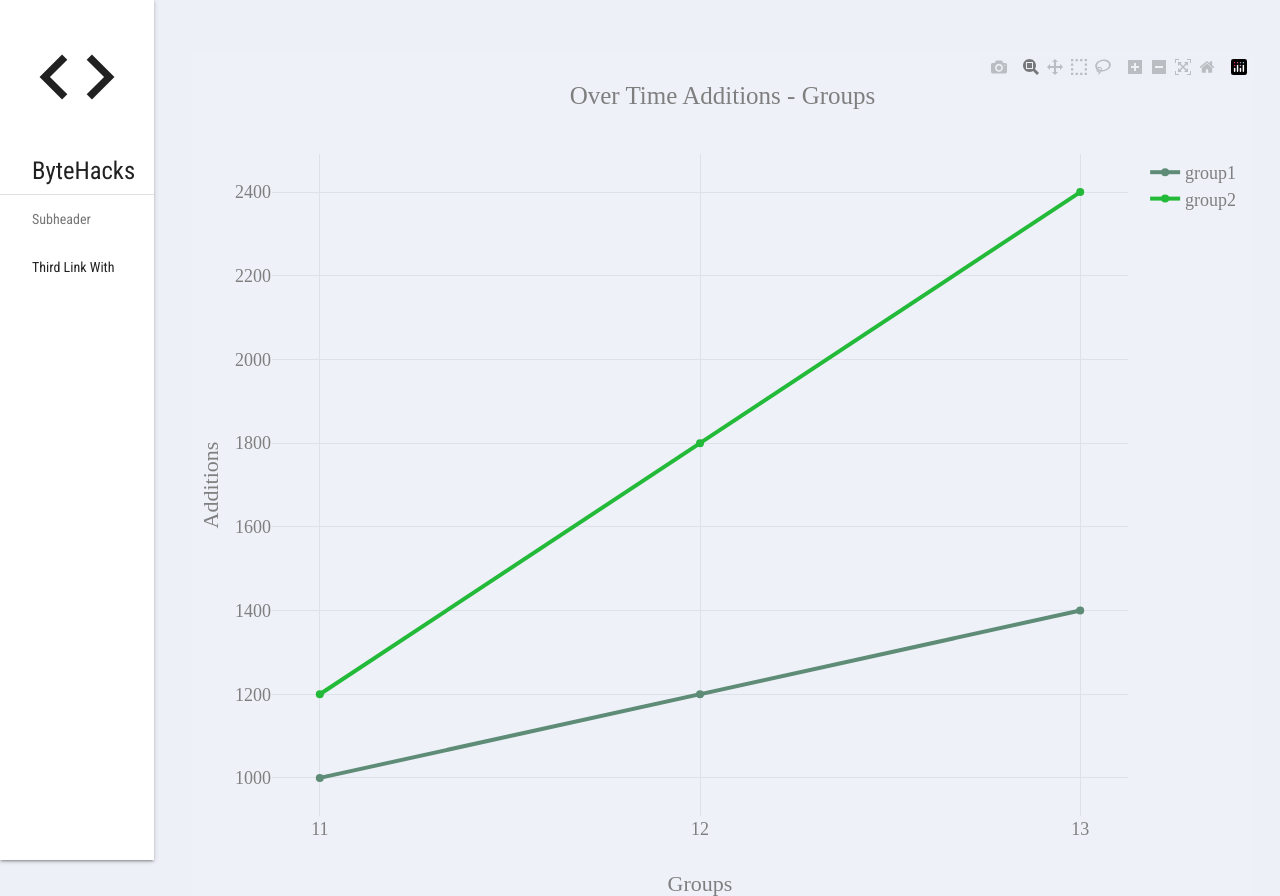
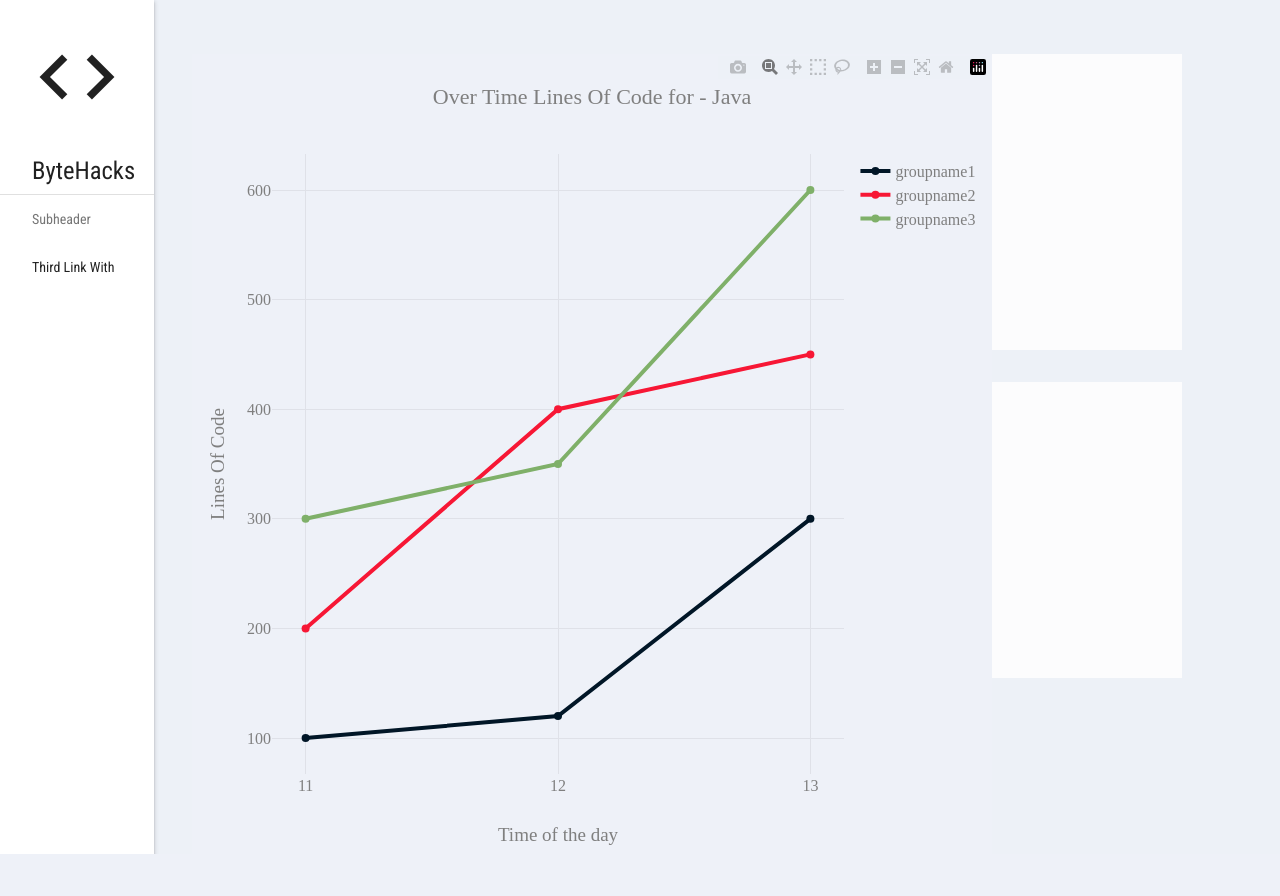
Before and after one commit to np-overflow/byte-visualization, a Flask app: template templates/index.html in a window 1280 px wide. After the commit the page ends 854 px from the top, so only its background shows below. Run offline with Flask 2, Linux system fonts and the light colour scheme; the template is opened without the code that fills it, so the values that code supplies are empty; some libraries are stand-ins or nearby versions.

Commit message:
new colorpalette

```diff
--- a/static/graphs.js
+++ b/static/graphs.js
@@ -23,7 +23,7 @@ const fadeOut = 3000
 // TODO : set the timer correctly on the day itself
 // 1000 - 1 seconds
 const startWaitTime = 1000 // 1 seconds
-const waitingTime = 5000 // 5 seconds
+const waitingTime = 2000 // 5 seconds
 
 // fairly useless thing
 const animationTime = 1000
@@ -31,20 +31,23 @@ const animationTime = 1000
 // const divWidth = 1248
 // const divHeight = 648
 
-const divWidth = 1061
-const divHeight = 842
+// const divWidth = 1061
+// const divHeight = 842
+
+const divWidth = 800
+const divHeight = 800
 
 // colours
 // default backgruond colours
 const bgColor = 'rgb(238, 241, 248)'
-// dont think the hex coluor will be needed but just here in case
+// dont think the hex color will be needed but just here in case
 const hexBgColor = 'EEF1F8'
 
 // fonts related stuff
 const fontFamily = 'Nunito'
+// const fontFamily = 'Mali'
 const fontColor = '#7f7f7f'
-const fontSize = 18
-// const fontFamily = 'Mali'
+const fontSize = 16
 
 // API PINGS
 function getAllOverTimeCumulative () {
@@ -221,27 +224,64 @@ function sortedArrayAsc (number, limit) {
   return sortedArray
 }
 
-function randomColours (amount) {
-  colourArray = []
+function colorPalette (amount) {
+  var colorArray = []
+
+  var colorPaletteArray = [
+    // #011627 - (1, 22, 39) - darkblue?
+    'rgb(' + String(1) + ',' + String(22) + ',' + String(39) + ')',
+    // #F71735 - (247, 23, 53) - brightred?
+    'rgb(' + String(247) + ',' + String(23) + ',' + String(53) + ')',
+    // #7FB069 - (127, 176, 105) - bright-green?
+    'rgb(' + String(127) + ',' + String(176) + ',' + String(105) + ')',
+    // #7D82B8 - (125, 130, 184) - somewhat light purple
+    'rgb(' + String(125) + ',' + String(130) + ',' + String(184) + ')',
+    // #2E4057 - (46, 64, 87) - navyblue?
+    'rgb(' + String(46) + ',' + String(64) + ',' + String(87) + ')',
+    // #DA4167 - (218, 65, 103) - somewhatpink/red?
+    'rgb(' + String(218) + ',' + String(65) + ',' + String(103) + ')',
+    // 55D6BE - (85, 214, 198) - teal?
+    'rgb(' + String(85) + ',' + String(214) + ',' + String(198) + ')',
+    // #582B11 - (88, 43, 17) - brown?
+    'rgb(' + String(88) + ',' + String(43) + ',' + String(17) + ')',
+    // #A1A3F - (161, 161, 63) - somewhat yellow?
+    'rgb(' + String(161) + ',' + String(161) + ',' + String(63) + ')',
+    // #2F195F - (47, 25, 25) - darkpurple?
+    'rgb(' + String(47) + ',' + String(25) + ',' + String(25) + ')',
+    // #9E2B25 - (158, 43, 37) - vermillion red or so
+    'rgb(' + String(158) + ',' + String(43) + ',' + String(37) + ')'
+  ]
+
+  if (amount < colorPaletteArray.length) {
+    // do something to colorArray
     for (var i = 0; i < amount; i++) {
+      colorArray[i] = colorPaletteArray[i]
+    }
+  } else {
+    // randomise the colors
+    for (var j = 0; j < amount; j++) {
       number1 = Math.floor((Math.random() * 255) + 1)
       number2 = Math.floor((Math.random() * 255) + 1)
       number3 = Math.floor((Math.random() * 255) + 1)
-    colourArray.push('rgb(' + number1 + ',' + number2 + ',' + number3 + ')')
+      colorArray.push('rgb(' + number1 + ',' + number2 + ',' + number3 + ')')
     }
-  return colourArray
+  }
+
+  console.log(colorArray)
+
+  return colorArray
 }
 
 // PLOTTING FUNCTIONS - PLOTTING  - SOFT-CODED
 
-function manipulateTotalAll () {
-  var title = 'Over Time Total Additions/Commits/Deletions'
+function manipulateTotalAddDel () {
+  var title = 'Over Time Total Additions/Deletions'
   var xAxisTitle = 'Time of the day'
   var yAxisTitle = 'Total'
   var dataArray = []
 
   myData = getAllOverTimeCumulative()
-  console.log('from manipulateTotalAll : ', myData)
+  console.log('from manipulateTotalAddDel : ', myData)
 
   timeData = myData['time_frame']
   timeDataInt = []
@@ -251,24 +291,73 @@ function manipulateTotalAll () {
     timeDataInt.push(parseInt(timeData[i]))
   }
 
-  groupKeys = Object.keys(myData['total'])
-  for (var j = 0; j < Object.keys(myData['total'][groupKeys[0]]).length; j++) {
-    eachVarObject = {}
+  var additionYValue = myData['total']['additions']
+  var deletionYValue = myData['total']['deletions']
 
-    yValues = myData['total'][groupKeys[j]]
-    console.log(yValues)
+  var colorArray = colorPalette(2)
 
-    eachVarObject['x'] = timeDataInt
-    eachVarObject['y'] = yValues
-    eachVarObject['type'] = 'lines+markers'
-    eachVarObject['name'] = String(groupKeys[j])
+  // array to store everything and push things in
+  dataArray = []
+  additionVarObject = {}
+  additionVarObject['x'] = timeDataInt
+  additionVarObject['y'] = additionYValue
+  additionVarObject['type'] = 'lines+markers'
+  // additionVarObject['name'] = String(groupKeys[j])
+  additionVarObject['name'] = 'Additions'
   // randomise the colours
-    eachVarObject['marker'] = { color: String(randomColours(1)), size: 8 }
+  additionVarObject['marker'] = { color: String(colorArray[1]), size: 8 }
+  // additionVarObject['marker'] = { color: String(colorPalette(1)), size: 8 }
   // make the line thicker
-    eachVarObject['line'] = { 'width': 4 }
+  additionVarObject['line'] = { 'width': 4 }
 
-    dataArray.push(eachVarObject)
+  deletionVarObject = {}
+  deletionVarObject['x'] = timeDataInt
+  deletionVarObject['y'] = deletionYValue
+  deletionVarObject['type'] = 'lines+markers'
+  // deletionVarObject['name'] = String(groupKeys[j])
+  deletionVarObject['name'] = 'Deletions'
+  // randomise the colours
+  deletionVarObject['marker'] = { color: String(colorArray[2]), size: 8 }
+  // deletionVarObject['marker'] = { color: String(colorPalette(1)), size: 8 }
+  // make the line thicker
+  deletionVarObject['line'] = { 'width': 4 }
+
+  dataArray.push(additionVarObject)
+  dataArray.push(deletionVarObject)
+
+  flexibleTotalAll(title, xAxisTitle, yAxisTitle, dataArray)
 }
+
+function manipulateTotalCommits () {
+  var title = 'Over Time Total Commits'
+  var xAxisTitle = 'Time of the day'
+  var yAxisTitle = 'Total'
+  var dataArray = []
+
+  myData = getAllOverTimeCumulative()
+  console.log('from manipulateTotalCommits : ', myData)
+
+  timeData = myData['time_frame']
+  timeDataInt = []
+
+  // make all my timeData into an Int
+  for (var i = 0; i < timeData.length; i++) {
+    timeDataInt.push(parseInt(timeData[i]))
+  }
+
+  yValues = myData['total']['commits']
+
+  commitVarObject = {}
+  commitVarObject['x'] = timeDataInt
+  commitVarObject['y'] = yValues
+  commitVarObject['type'] = 'lines+markers'
+  // commitVarObject['name'] = String(groupKeys[j])
+  commitVarObject['name'] = 'Commits'
+  // randomise the colours
+  commitVarObject['marker'] = { color: String(colorPalette(1)), size: 8 }
+  // make the line thicker
+  commitVarObject['line'] = { 'width': 4 }
+  dataArray.push(commitVarObject)
 
   flexibleTotalAll(title, xAxisTitle, yAxisTitle, dataArray)
 }
@@ -285,6 +374,7 @@ function flexibleTotalAll (titleInput, xInput, yInput, graphData) {
     hovermode: 'none',
     paper_bgcolor: bgColor,
     plot_bgcolor: bgColor,
+    showlegend: true,
     xaxis: {
       title: xInput,
       autotick: false
@@ -296,7 +386,7 @@ function flexibleTotalAll (titleInput, xInput, yInput, graphData) {
     font: {
       family: fontFamily,
       size: fontSize,
-      color: '#7f7f7f'
+      color: fontColor
     }
   }
 
@@ -327,6 +417,8 @@ function manipulateOverTimeGroupsCommits () {
     timeDataInt.push(parseInt(timeData[i]))
   }
 
+  var colorArray = colorPalette(Object.keys(myData['groups']['commits']).length)
+
   groupKeys = Object.keys(myData['groups']['commits'])
   for (var j = 0; j < Object.keys(myData['groups']['commits']).length; j++) {
     eachVarObject = {}
@@ -339,7 +431,8 @@ function manipulateOverTimeGroupsCommits () {
     eachVarObject['type'] = 'lines+markers'
     eachVarObject['name'] = String(groupKeys[j])
     // randomise the colours
-    eachVarObject['marker'] = { color: String(randomColours(1)), size: 8 }
+    eachVarObject['marker'] = { color: String(colorArray[j]), size: 8 }
+    // eachVarObject['marker'] = { color: String(colorPalette(1)), size: 8 }
     // make the line thicker
     eachVarObject['line'] = { 'width': 4 }
 
@@ -366,6 +459,7 @@ function manipulateOverTimeGroupsAdditions () {
     timeDataInt.push(parseInt(timeData[i]))
   }
 
+  var colorArray = colorPalette(Object.keys(myData['groups']['additions']).length)
   groupKeys = Object.keys(myData['groups']['additions'])
   for (var j = 0; j < Object.keys(myData['groups']['additions']).length; j++) {
     eachVarObject = {}
@@ -378,7 +472,8 @@ function manipulateOverTimeGroupsAdditions () {
     eachVarObject['type'] = 'lines+markers'
     eachVarObject['name'] = String(groupKeys[j])
     // randomise the colours
-    eachVarObject['marker'] = { color: String(randomColours(1)), size: 8 }
+    eachVarObject['marker'] = { color: String(colorArray[j]), size: 8 }
+    // eachVarObject['marker'] = { color: String(colorPalette(1)), size: 8 }
     // make the line thicker
     eachVarObject['line'] = { 'width': 4 }
 
@@ -405,6 +500,7 @@ function manipulateOverTimeGroupsDeletions () {
     timeDataInt.push(parseInt(timeData[i]))
   }
 
+  var colorArray = colorPalette(Object.keys(myData['groups']['deletions']).length)
   groupKeys = Object.keys(myData['groups']['deletions'])
   for (var j = 0; j < Object.keys(myData['groups']['deletions']).length; j++) {
     eachVarObject = {}
@@ -417,7 +513,8 @@ function manipulateOverTimeGroupsDeletions () {
     eachVarObject['type'] = 'lines+markers'
     eachVarObject['name'] = String(groupKeys[j])
     // randomise the colours
-    eachVarObject['marker'] = { color: String(randomColours(1)), size: 8 }
+    eachVarObject['marker'] = { color: String(colorArray[j]), size: 8 }
+    // eachVarObject['marker'] = { color: String(colorPalette(1)), size: 8 }
     // make the line thicker
     eachVarObject['line'] = { 'width': 4 }
 
@@ -478,6 +575,7 @@ function manipulateOverTimeMultiCommits () {
     timeDataInt.push(parseInt(timeData[i]))
   }
 
+  var colorArray = colorPalette(Object.keys(myData['users']['commits']).length)
   userKeys = Object.keys(myData['users']['commits'])
   for (var j = 0; j < Object.keys(myData['users']['commits']).length; j++) {
     eachVarObject = {}
@@ -490,7 +588,8 @@ function manipulateOverTimeMultiCommits () {
     eachVarObject['type'] = 'lines+markers'
     eachVarObject['name'] = String(userKeys[j])
     // randomise the colours
-    eachVarObject['marker'] = { color: String(randomColours(1)), size: 8 }
+    eachVarObject['marker'] = { color: String(colorArray[j]), size: 8 }
+    // eachVarObject['marker'] = { color: String(colorPalette(1)), size: 8 }
     // make the line thicker
     eachVarObject['line'] = { 'width': 4 }
 
@@ -517,6 +616,7 @@ function manipulateOverTimeMultiAdditions () {
     timeDataInt.push(parseInt(timeData[i]))
   }
 
+  var colorArray = colorPalette(Object.keys(myData['users']['additions']).length)
   userKeys = Object.keys(myData['users']['additions'])
   for (var j = 0; j < Object.keys(myData['users']['additions']).length; j++) {
     eachVarObject = {}
@@ -529,7 +629,8 @@ function manipulateOverTimeMultiAdditions () {
     eachVarObject['type'] = 'lines+markers'
     eachVarObject['name'] = String(userKeys[j])
     // randomise the colours
-    eachVarObject['marker'] = { color: String(randomColours(1)), size: 8 }
+    eachVarObject['marker'] = { color: String(colorArray[j]), size: 8 }
+    // eachVarObject['marker'] = { color: String(colorPalette(1)), size: 8 }
     // make the line thicker
     eachVarObject['line'] = { 'width': 4 }
 
@@ -556,6 +657,7 @@ function manipulateOverTimeMultiDeletions () {
     timeDataInt.push(parseInt(timeData[i]))
   }
 
+  var colorArray = colorPalette(Object.keys(myData['users']['deletions']).length)
   userKeys = Object.keys(myData['users']['deletions'])
   for (var j = 0; j < Object.keys(myData['users']['deletions']).length; j++) {
     eachVarObject = {}
@@ -568,7 +670,8 @@ function manipulateOverTimeMultiDeletions () {
     eachVarObject['type'] = 'lines+markers'
     eachVarObject['name'] = String(userKeys[j])
     // randomise the colours
-    eachVarObject['marker'] = { color: String(randomColours(1)), size: 8 }
+    eachVarObject['marker'] = { color: String(colorArray[j]), size: 8 }
+    // eachVarObject['marker'] = { color: String(colorPalette(1), size: 8 }
     // make the line thicker
     eachVarObject['line'] = { 'width': 4 }
 
@@ -636,7 +739,7 @@ function manipulateTotalAllDifference () {
   // hardcoded the data in so theres no actual name
   commitsObject['name'] = 'Commits'
   // randomise the colours
-  commitsObject['marker'] = { color: String(randomColours(1)), size: 8 }
+  commitsObject['marker'] = { color: String(colorPalette(1)), size: 8 }
   // make the line thicker
   commitsObject['line'] = { 'width': 4 }
   dataArray.push(commitsObject)
@@ -650,7 +753,7 @@ function manipulateTotalAllDifference () {
   // hardcoded the data in so theres no actual name
   additionsObject['name'] = 'Additions'
   // randomise the colours
-  additionsObject['marker'] = { color: String(randomColours(1)), size: 8 }
+  additionsObject['marker'] = { color: String(colorPalette(1)), size: 8 }
   // make the line thicker
   additionsObject['line'] = { 'width': 4 }
   dataArray.push(additionsObject)
@@ -664,7 +767,7 @@ function manipulateTotalAllDifference () {
   // hardcoded the data in so theres no actual name
   deletionsObject['name'] = 'Deletions'
   // randomise the colours
-  deletionsObject['marker'] = { color: String(randomColours(1)), size: 8 }
+  deletionsObject['marker'] = { color: String(colorPalette(1)), size: 8 }
   // make the line thicker
   deletionsObject['line'] = { 'width': 4 }
   dataArray.push(deletionsObject)
@@ -720,6 +823,7 @@ function manipulateOverTimeGroupsCommitsDifference () {
     timeDataInt.push(parseInt(timeData[i]))
   }
 
+  var colorArray = colorPalette(Object.keys(myData['commits']).length)
   groupKeys = Object.keys(myData['commits'])
   for (var j = 0; j < Object.keys(myData['commits']).length; j++) {
     eachVarObject = {}
@@ -732,7 +836,8 @@ function manipulateOverTimeGroupsCommitsDifference () {
     eachVarObject['type'] = 'lines+markers'
     eachVarObject['name'] = String(groupKeys[j])
     // randomise the colours
-    eachVarObject['marker'] = { color: String(randomColours(1)), size: 8 }
+    eachVarObject['marker'] = { color: String(colorArray[j]), size: 8 }
+    // eachVarObject['marker'] = { color: String(colorPalette(1)), size: 8 }
     // make the line thicker
     eachVarObject['line'] = { 'width': 4 }
 
@@ -759,6 +864,7 @@ function manipulateOverTimeGroupsAdditionsDifference () {
     timeDataInt.push(parseInt(timeData[i]))
   }
 
+  var colorArray = colorPalette(Object.keys(myData['additions']).length)
   groupKeys = Object.keys(myData['additions'])
   for (var j = 0; j < Object.keys(myData['additions']).length; j++) {
     eachVarObject = {}
@@ -771,7 +877,8 @@ function manipulateOverTimeGroupsAdditionsDifference () {
     eachVarObject['type'] = 'lines+markers'
     eachVarObject['name'] = String(groupKeys[j])
     // randomise the colours
-    eachVarObject['marker'] = { color: String(randomColours(1)), size: 8 }
+    eachVarObject['marker'] = { color: String(colorArray[j]), size: 8 }
+    // eachVarObject['marker'] = { color: String(colorPalette(1)), size: 8 }
     // make the line thicker
     eachVarObject['line'] = { 'width': 4 }
 
@@ -798,6 +905,7 @@ function manipulateOverTimeGroupsDeletionsDifference () {
     timeDataInt.push(parseInt(timeData[i]))
   }
 
+  var colorArray = colorPalette(Object.keys(myData['deletions']).length)
   groupKeys = Object.keys(myData['deletions'])
   for (var j = 0; j < Object.keys(myData['deletions']).length; j++) {
     eachVarObject = {}
@@ -810,7 +918,8 @@ function manipulateOverTimeGroupsDeletionsDifference () {
     eachVarObject['type'] = 'lines+markers'
     eachVarObject['name'] = String(groupKeys[j])
     // randomise the colours
-    eachVarObject['marker'] = { color: String(randomColours(1)), size: 8 }
+    eachVarObject['marker'] = { color: String(colorArray[j]), size: 8 }
+    // eachVarObject['marker'] = { color: String(colorPalette(1)), size: 8 }
     // make the line thicker
     eachVarObject['line'] = { 'width': 4 }
 
@@ -868,6 +977,7 @@ function manipulateOverTimeMultiCommitsDifference () {
     timeDataInt.push(parseInt(timeData[i]))
   }
 
+  var colorArray = colorPalette(Object.keys(myData['commits']).length)
   groupKeys = Object.keys(myData['commits'])
   for (var j = 0; j < Object.keys(myData['commits']).length; j++) {
     eachVarObject = {}
@@ -880,7 +990,8 @@ function manipulateOverTimeMultiCommitsDifference () {
     eachVarObject['type'] = 'lines+markers'
     eachVarObject['name'] = String(groupKeys[j])
     // randomise the colours
-    eachVarObject['marker'] = { color: String(randomColours(1)), size: 8 }
+    eachVarObject['marker'] = { color: String(colorArray[j]), size: 8 }
+    // eachVarObject['marker'] = { color: String(colorPalette(1)), size: 8 }
     // make the line thicker
     eachVarObject['line'] = { 'width': 4 }
 
@@ -907,6 +1018,7 @@ function manipulateOverTimeMultiAdditionsDifference () {
     timeDataInt.push(parseInt(timeData[i]))
   }
 
+  var colorArray = colorPalette(Object.keys(myData['additions']).length)
   groupKeys = Object.keys(myData['additions'])
   for (var j = 0; j < Object.keys(myData['additions']).length; j++) {
     eachVarObject = {}
@@ -919,7 +1031,8 @@ function manipulateOverTimeMultiAdditionsDifference () {
     eachVarObject['type'] = 'lines+markers'
     eachVarObject['name'] = String(groupKeys[j])
     // randomise the colours
-    eachVarObject['marker'] = { color: String(randomColours(1)), size: 8 }
+    eachVarObject['marker'] = { color: String(colorArray[j]), size: 8 }
+    // eachVarObject['marker'] = { color: String(colorPalette(1)), size: 8 }
     // make the line thicker
     eachVarObject['line'] = { 'width': 4 }
 
@@ -946,6 +1059,7 @@ function manipulateOverTimeMultiDeletionsDifference () {
     timeDataInt.push(parseInt(timeData[i]))
   }
 
+  var colorArray = colorPalette(Object.keys(myData['additions']).length)
   groupKeys = Object.keys(myData['deletions'])
   for (var j = 0; j < Object.keys(myData['deletions']).length; j++) {
     eachVarObject = {}
@@ -958,7 +1072,8 @@ function manipulateOverTimeMultiDeletionsDifference () {
     eachVarObject['type'] = 'lines+markers'
     eachVarObject['name'] = String(groupKeys[j])
     // randomise the colours
-    eachVarObject['marker'] = { color: String(randomColours(1)), size: 8 }
+    eachVarObject['marker'] = { color: String(colorArray[j]), size: 8 }
+    // eachVarObject['marker'] = { color: String(colorPalette(1)), size: 8 }
     // make the line thicker
     eachVarObject['line'] = { 'width': 4 }
 
@@ -1011,7 +1126,7 @@ function manipulateAllMultiLanguageIterGroups () {
       myData = getLangMultiOvertime()
 
       // add functions here
-      console.log('hello from manipulateallMultiLanguageIterGroupsRewrite')
+      console.log('hello from manipulateallMultiLanguageIterGroups', myData)
       // call my graphs here and let loop do the function delay
       var title = 'Over Time Lines Of Code for - ' + lang[x]
       var xAxisTitle = 'Time of the day'
@@ -1029,11 +1144,14 @@ function manipulateAllMultiLanguageIterGroups () {
 
       // find the amount of groups for this specific language
       var amountOfGroupsForLang = Object.keys(myData['groups'][lang[x]]['code']).length
-      console.log('amountOfGroupsForLang', amountOfGroupsForLang)
 
+      // console.log('pure amountOfGRoupsForLang - keys', myData['groups'][lang[x]]['code'])
+      // console.log('amountOfGroupsForLang', amountOfGroupsForLang)
+      // console.log('test', myData['groups']['Java']['code'])
+
+      var colorArray = colorPalette(amountOfGroupsForLang)
       // get all my group names
       groupNames = Object.keys(myData['groups'][lang[x]]['code'])
-
       for (var k = 0; k < amountOfGroupsForLang; k++) {
         var eachVarObject = {}
         // get my y values for each specific group
@@ -1046,7 +1164,8 @@ function manipulateAllMultiLanguageIterGroups () {
         // change the name for eveyr single group
         eachVarObject['name'] = Object.keys(myData['groups'][lang[x]]['code'])[k]
         // randomise the colours
-        eachVarObject['marker'] = { color: String(randomColours(1)), size: 8 }
+        eachVarObject['marker'] = { color: String(colorArray[k]), size: 8 }
+        // eachVarObject['marker'] = { color: String(colorPalette(1)), size: 8 }
         // make the line thicker
         eachVarObject['line'] = { 'width': 4 }
 
@@ -1070,30 +1189,6 @@ function manipulateAllMultiLanguageIterGroups () {
 }
 
 // show every language and the groups using it
-function manipulateAllMultiLangageIterGroupsOld () {
-  myData = getLangMultiOverTime()
-  console.log('from manipulateAllMultiLanguageIterGroups ', myData)
-
-  // get all the languages that are being used by all the groups
-  languageArray = Object.keys(myData['groups'])
-  languageArrayLength = Object.keys(myData['groups']).length
-
-  // for every language
-  for (var i = 0; i < languageArrayLength; i++) {
-    // time data
-    timeData = myData['time_frame']
-    timeDataInt = []
-    // make all my timeData into an Int
-    for (var j = 0; j < timeData.length; j++) {
-      timeDataInt.push(parseInt(timeData[j]))
-    }
-
-    // get all the group names
-    groupNames = Object.keys(myData['groups']['code'])
-    // get the 'code' for every group
-  }
-}
-
 // have to use this cause dont know amount of languages being used
 function manipulateAllMultiLanguageTotal () {
   // only displaying code right now
@@ -1120,6 +1215,7 @@ function manipulateAllMultiLanguageTotal () {
       timeDataInt.push(parseInt(timeData[j]))
     }
 
+    var colorArray = colorPalette(amountOfLang)
     for (var k = 0; k < amountOfLang; k++) {
       eachVarObject = {}
 
@@ -1132,7 +1228,8 @@ function manipulateAllMultiLanguageTotal () {
       eachVarObject['type'] = 'lines+markers'
       eachVarObject['name'] = String(loopedLanguage)
       // randomise the colours
-      eachVarObject['marker'] = { color: String(randomColours(1)), size: 8 }
+      eachVarObject['marker'] = { color: String(colorArray[k]), size: 8 }
+      // eachVarObject['marker'] = { color: String(colorPalette(1)), size: 8 }
       // make the line thicker
       eachVarObject['line'] = { 'width': 4 }
 
@@ -1170,7 +1267,7 @@ function flexibleOverTimeMultiLang (titleInput, xInput, yInput, graphData) {
     font: {
       family: fontFamily,
       size: fontSize,
-      color: '#7f7f7f'
+      color: fontColor
     }
   }
 
@@ -1184,23 +1281,21 @@ function callMainLoop () {
   var i = 0
 
   var functionArray = [
-    function () { manipulateOverTimeGroupsCommits() },
-    function () { manipulateOverTimeGroupsAdditions() },
-    function () { manipulateOverTimeGroupsDeletions() },
-    function () { manipulateOverTimeMultiCommits() },
-    function () { manipulateOverTimeMultiAdditions() },
-    function () { manipulateOverTimeMultiDeletions() },
-    function () { manipulateTotalAll() },
-    function () { manipulateTotalAllDifference() },
-    function () { manipulateOverTimeGroupsCommitsDifference() },
-    function () { manipulateOverTimeGroupsAdditionsDifference() },
-    function () { manipulateOverTimeGroupsDeletionsDifference() },
-    function () { manipulateOverTimeMultiCommitsDifference() },
-    function () { manipulateOverTimeMultiAdditionsDifference() },
-    function () { manipulateOverTimeMultiDeletionsDifference() },
-    // TODO : manipulateViews & manipulateUniqueViews
-    function () { manipulateViews() },
-    function () { manipulateUniqueViews() },
+    // function () { manipulateOverTimeGroupsCommits() },
+    // function () { manipulateOverTimeGroupsAdditions() },
+    // function () { manipulateOverTimeGroupsDeletions() },
+    // function () { manipulateOverTimeMultiCommits() },
+    // function () { manipulateOverTimeMultiAdditions() },
+    // function () { manipulateOverTimeMultiDeletions() },
+    // function () { manipulateTotalCommits() },
+    // function () { manipulateTotalAddDel() },
+    // function () { manipulateTotalAllDifference() },
+    // function () { manipulateOverTimeGroupsCommitsDifference() },
+    // function () { manipulateOverTimeGroupsAdditionsDifference() },
+    // function () { manipulateOverTimeGroupsDeletionsDifference() },
+    // function () { manipulateOverTimeMultiCommitsDifference() },
+    // function () { manipulateOverTimeMultiAdditionsDifference() },
+    // function () { manipulateOverTimeMultiDeletionsDifference() },
     function () { manipulateAllMultiLanguageTotal() },
     function () { manipulateAllMultiLanguageIterGroups() }
   ]
@@ -1257,6 +1352,8 @@ function callMainLoop () {
 // START - display start
 $(document).ready(function () {
   callMainLoop()
+  // manipulateTotalCommits()
+  // manipulateTotalAddDel()
   // manipulateAllMultiLanguageTotal()
   // manipulateAllMultiLanguageIterGroups()
 })
--- a/static/styles.css
+++ b/static/styles.css
@@ -9,6 +9,7 @@ body {
   height: 800px;
 }
 */
+
 #example {
   font-family: Mali
 }
```
Also changed, not shown: scripts/dummydata.py (+8 -4 lines). Lines whose indentation alone changed are shown as unchanged.
